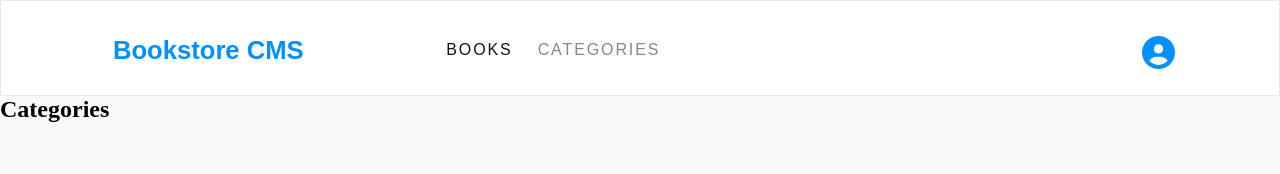
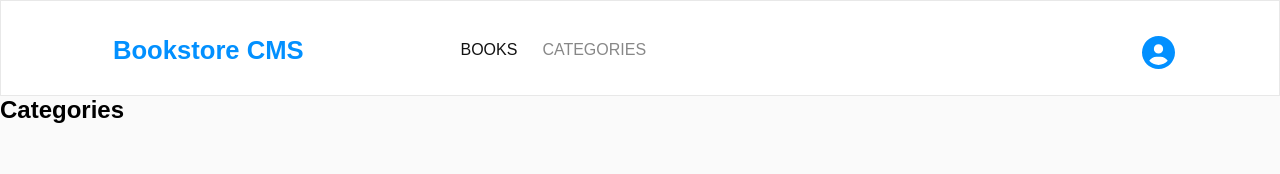
Before and after one commit to Alejandroq12/bookstore, a React (Create React App) app: page /categories in a window 1280 px wide. Shown: the top 174 px of the page. Built offline with nearby package versions, Linux system fonts and the light colour scheme.

Commit message:
Implement best practices with css in the navigation bar styles

```diff
--- a/src/components/navigation/Navigation.css
+++ b/src/components/navigation/Navigation.css
@@ -1,22 +1,35 @@
+body,
+button,
+input,
+textarea {
+  font-family: Monserrat, sans-serif;
+  font-stretch: normal;
+  font-style: normal;
+  line-height: normal;
+  letter-spacing: normal;
+}
+
+:root {
+  --main-color: #0290ff;
+  --secondary-color: #121212;
+  --border-color: #e8e8e8;
+  --categories-opacity: 0.5;
+}
+
 .navbar {
   display: flex;
   align-items: center;
   justify-content: space-between;
   padding: 0.5rem 1rem;
   background-color: #fff;
-  border: solid 1px #e8e8e8;
+  border: solid 1px var(--border-color);
 }
 
 .navbar h1 {
   margin: 0.375rem 0 0.125rem 0;
-  font-family: Monserrat, sans-serif;
   font-size: 0.813rem;
   font-weight: bold;
-  font-stretch: normal;
-  font-style: normal;
-  line-height: normal;
-  letter-spacing: normal;
-  color: #0290ff;
+  color: var(--main-color);
   text-align: center;
 }
 
@@ -27,25 +40,20 @@
 }
 
 .navbar .nav-link {
-  font-family: Monserrat, sans-serif;
   font-size: 0.913rem;
   font-weight: normal;
-  font-stretch: normal;
-  font-style: normal;
-  line-height: normal;
-  letter-spacing: 1.9px;
-  color: #121212;
+  color: var(--secondary-color);
   text-decoration: none;
 }
 
 .navbar .nav-link.categories {
-  opacity: 0.5;
+  opacity: var(--categories-opacity);
 }
 
 .icon {
   width: 2.063rem;
   height: 2.063rem;
-  color: #0290ff;
+  color: var(--main-color);
   margin-top: 0.5rem;
 }
 
```
